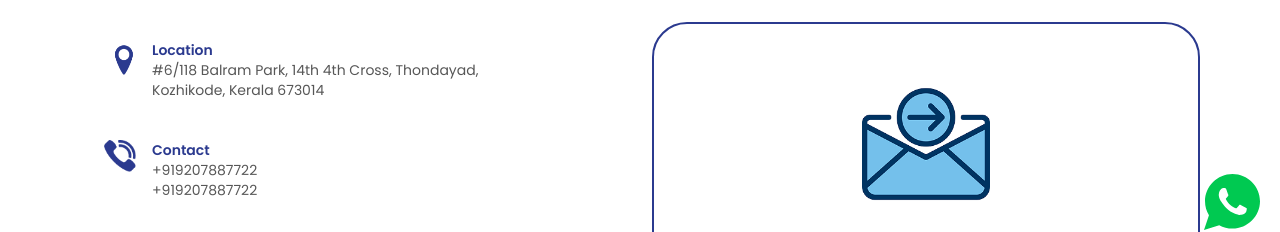
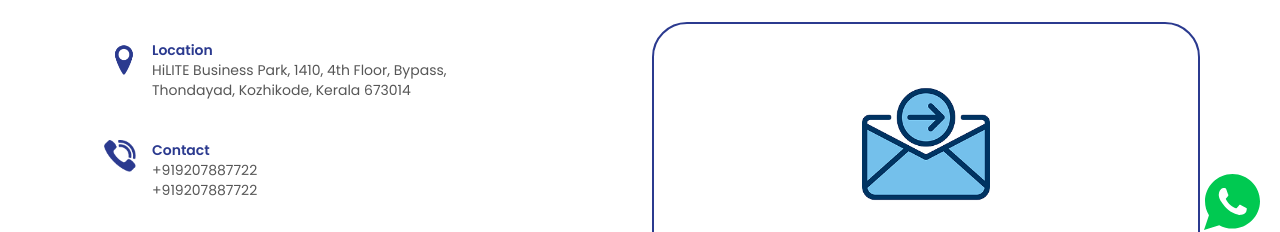
Before and after one commit to ArshidaKA/Franchise-media, a React (Vite) app: page /contact in a window 1280 px wide. Shown: the part 550-782 px from the top of the page. Built offline with nearby package versions, Linux system fonts and the light colour scheme.

Commit message:
contact page location and banner page button name and max width in partner page and founder page added ceo

```diff
--- a/src/components/FounderSection.tsx
+++ b/src/components/FounderSection.tsx
@@ -45,7 +45,7 @@ const FounderSection: React.FC = () => {
             data-aos-duration="1200"
             className="headingColor contentFont"
           >
-            Founder - Franchise Media
+            Founder and CEO
           </p>
         </div>
       </div>
--- a/src/components/HeroSection.tsx
+++ b/src/components/HeroSection.tsx
@@ -35,12 +35,12 @@ const HeroSection: React.FC = () => {
         <div
           data-aos="fade-up"
           data-aos-duration="1500"
-          className="order-1 md:order-2"
+          className="order-1 md:order-2 w-full h-[35rem]"
         >
           <img
             src="/hero/hero.png"
             alt="World Map Illustration"
-            className="w-full h-auto"
+            className="w-full h-[35rem] "
           />
         </div>
       </div>
--- a/src/components/PartnerLogos.tsx
+++ b/src/components/PartnerLogos.tsx
@@ -156,7 +156,7 @@ const PartnerLogos: React.FC = () => {
   }, []);
 
   return (
-    <section className="py-10 px-6 md:px-12 lg:px-20 bg-white">
+    <section className="py-10 px-6 md:px-12 lg:px-20 bg-white max-w-7xl mx-auto">
       <div
         ref={scrollRef}
         className={`flex space-x-7 lg:space-x-20 overflow-x-auto hide-scrollbar ${
--- a/src/components/contact/HeroContact.tsx
+++ b/src/components/contact/HeroContact.tsx
@@ -1,4 +1,5 @@
 import { useState } from "react";
+import { Link } from "react-router-dom";
 
 
 const HeroContact = () => {
@@ -120,6 +121,7 @@ const submitHandle = (e: React.FormEvent<HTMLFormElement>) => {
               data-aos-duration="1200"
               className="  p-6 rounded-3xl max-w-md flex flex-col gap-6 "
             >
+              <Link to="https://g.co/kgs/mDGgFtj">
                 <div className="flex items-start mb-4 gap-2">
                   <img src="/contact/Map.png" className="w-10 h-10" alt="map" />
                   <div>
@@ -127,11 +129,12 @@ const submitHandle = (e: React.FormEvent<HTMLFormElement>) => {
                       Location
                     </h4>
                     <p className="text-sm contentFont contentColor">
-                    #6/118 Balram Park, 14th 4th Cross, Thondayad, Kozhikode,
-                    Kerala 673014
+                      HiLITE Business Park, 1410, 4th Floor, Bypass, Thondayad,
+                      Kozhikode, Kerala 673014
                     </p>
                   </div>
                 </div>
+              </Link>
 
               <div className="flex items-start gap-4 mb-4">
                 <img src="/contact/call.png" className="w-8 h-8" alt="call" />
```
Also changed, not shown: src/components/Footer.tsx (line endings or trailing spaces). Lines whose indentation alone changed are shown as unchanged.
